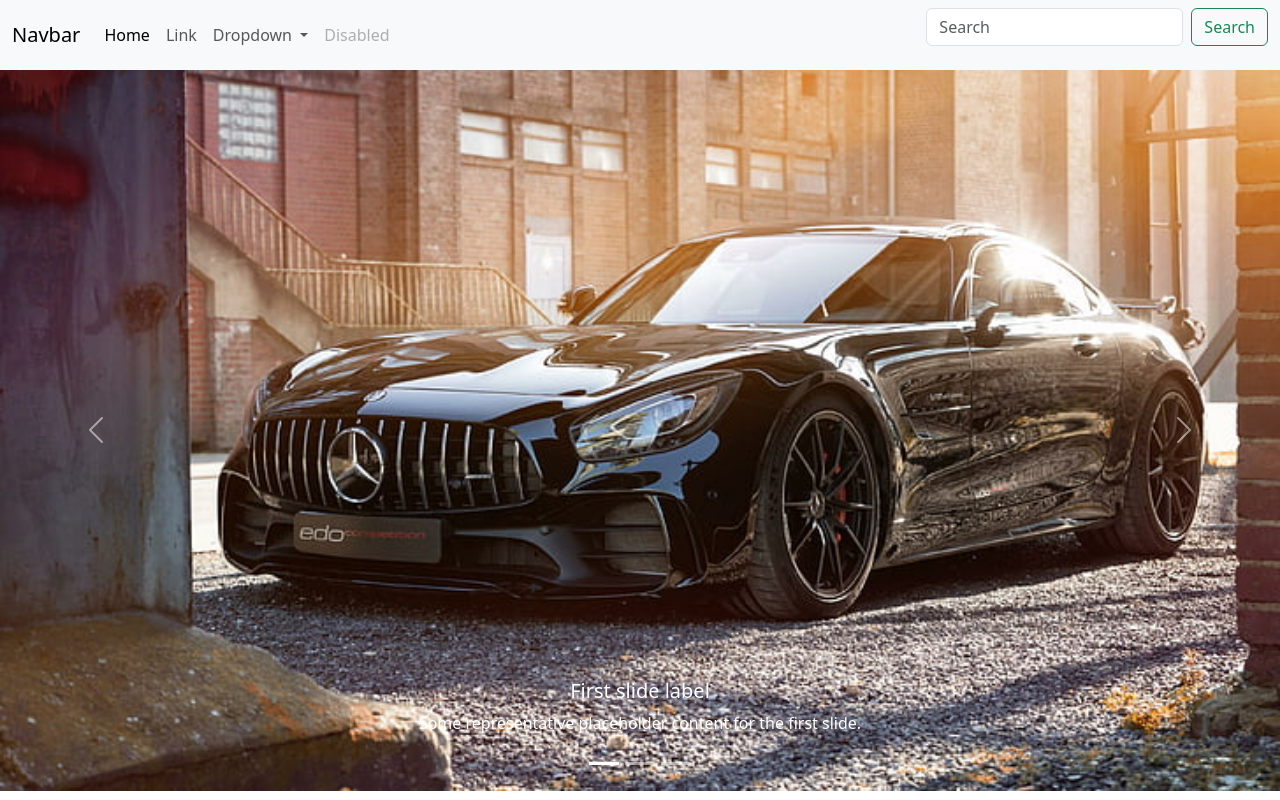
After one commit to JackEva/djangoProject, a Django app: template project/app/templates/app/sample.html in a window 1280 px wide. The commit adds this page. Run offline with Django 5.2, Linux system fonts and the light colour scheme; the template is opened without the code that fills it, so the values that code supplies are empty; some libraries are stand-ins or nearby versions.

Commit message:
end update

```diff
--- a/project/app/forms.py
+++ b/project/app/forms.py
@@ -1,5 +1,5 @@
 from django.forms import ModelForm
-from .models import Student
+from .models import Student,Faculty
 
 class StudentForm(ModelForm):
     class Meta:
@@ -8,5 +8,5 @@ class StudentForm(ModelForm):
 
 class FacultyForm(ModelForm):
     class Meta:
-        model = Student
-        fields = ['name', 'age', 'email' ]
+        model = Faculty
+        fields = ['first_name','last_name','age','email']
--- a/project/app/templates/app/base.html
+++ b/project/app/templates/app/base.html
@@ -1,20 +1,60 @@
+{% load django_bootstrap5 %}
+{% bootstrap_css %}
+{% bootstrap_javascript %}
+
 <!DOCTYPE html>
 <html lang="en">
 <head>
     <meta charset="UTF-8">
     <meta name="viewport" content="width=device-width, initial-scale=1.0">
-    <title>{% block title %}My App{% endblock %}</title>
-    <link rel="stylesheet" href="">
+    <title>{% block title %}Page Title{% endblock %}</title>
+   </head>
+
+
 </head>
 <body>
-    {% csrf_token %}
-    <form method="POST" action="">
-        {% csrf_token %}
-   {{form.as_p}}
-    <button type="submit">Submit</button>
+    {% block navbar %}
+    <nav class="navbar navbar-expand-lg navbar-light bg-light">
+        <div class="container-fluid">
+          <a class="navbar-brand" href="#">Navbar</a>
+          <button class="navbar-toggler" type="button" data-bs-toggle="collapse" data-bs-target="#navbarSupportedContent" aria-controls="navbarSupportedContent" aria-expanded="false" aria-label="Toggle navigation">
+            <span class="navbar-toggler-icon"></span>
+          </button>
+          <div class="collapse navbar-collapse" id="navbarSupportedContent">
+            <ul class="navbar-nav me-auto mb-2 mb-lg-0">
+              <li class="nav-item">
+                <a class="nav-link active" aria-current="page" href="#">Home</a>
+              </li>
+              <li class="nav-item">
+                <a class="nav-link" href="#">Link</a>
+              </li>
+              <li class="nav-item dropdown">
+                <a class="nav-link dropdown-toggle" href="#" id="navbarDropdown" role="button" data-bs-toggle="dropdown" aria-expanded="false">
+                  Dropdown
+                </a>
+                <ul class="dropdown-menu" aria-labelledby="navbarDropdown">
+                  <li><a class="dropdown-item" href="#">Action</a></li>
+                  <li><a class="dropdown-item" href="#">Another action</a></li>
+                  <li><hr class="dropdown-divider"></li>
+                  <li><a class="dropdown-item" href="#">Something else here</a></li>
+                </ul>
+              </li>
+              <li class="nav-item">
+                <a class="nav-link disabled" href="#" tabindex="-1" aria-disabled="true">Disabled</a>
+              </li>
+            </ul>
+            <form class="d-flex">
+              <input class="form-control me-2" type="search" placeholder="Search" aria-label="Search">
+              <button class="btn btn-outline-success" type="submit">Search</button>
+            </form>
+          </div>
+        </div>
+      </nav>
 
-    </form>
+    {% endblock %}
+    {% block content %}
 
+    {% endblock %}
 
 </body>
 </html>
--- /dev/null
+++ b/project/app/templates/app/sample.html
@@ -0,0 +1,44 @@
+{% extends 'app/base.html' %}
+
+{% block title %}Faculty List{% endblock %}
+{% block content %}
+<div id="carouselExampleCaptions" class="carousel slide" data-bs-ride="carousel">
+    <div class="carousel-indicators">
+      <button type="button" data-bs-target="#carouselExampleCaptions" data-bs-slide-to="0" class="active" aria-current="true" aria-label="Slide 1"></button>
+      <button type="button" data-bs-target="#carouselExampleCaptions" data-bs-slide-to="1" aria-label="Slide 2"></button>
+      <button type="button" data-bs-target="#carouselExampleCaptions" data-bs-slide-to="2" aria-label="Slide 3"></button>
+    </div>
+    <div class="carousel-inner">
+      <div class="carousel-item active">
+        <img src="static/i1.png" class="d-block w-100" alt="...">
+        <div class="carousel-caption d-none d-md-block">
+          <h5>First slide label</h5>
+          <p>Some representative placeholder content for the first slide.</p>
+        </div>
+      </div>
+      <div class="carousel-item">
+        <img src="static/i1.png" class="d-block w-100" alt="...">
+        <div class="carousel-caption d-none d-md-block">
+          <h5>Second slide label</h5>
+          <p>Some representative placeholder content for the second slide.</p>
+        </div>
+      </div>
+      <div class="carousel-item">
+        <img src="static/i1.png" class="d-block w-100" alt="...">
+        <div class="carousel-caption d-none d-md-block">
+          <h5>Third slide label</h5>
+          <p>Some representative placeholder content for the third slide.</p>
+        </div>
+      </div>
+    </div>
+    <button class="carousel-control-prev" type="button" data-bs-target="#carouselExampleCaptions" data-bs-slide="prev">
+      <span class="carousel-control-prev-icon" aria-hidden="true"></span>
+      <span class="visually-hidden">Previous</span>
+    </button>
+    <button class="carousel-control-next" type="button" data-bs-target="#carouselExampleCaptions" data-bs-slide="next">
+      <span class="carousel-control-next-icon" aria-hidden="true"></span>
+      <span class="visually-hidden">Next</span>
+    </button>
+  </div>
+
+{% endblock %}
--- a/project/app/urls.py
+++ b/project/app/urls.py
@@ -4,6 +4,9 @@ from . import views
 urlpatterns = [
     path('sample',views.sample,name="jack"),
     path('faculty',views.faculty, name="faculty"),
-    path('cfaculty',views.create_faculty, name="create_faculty")
+    path('cfaculty',views.create_faculty, name="create_faculty"),
+    path('delete/<int:id>',views.delete_faculty, name="delete_faculty"),
+    # path('update/<int:id>',views.update_faculty, name="update_faculty"),
+
 
 ]
```
Also changed, not shown: project/app/models.py (+12 -0 lines), project/app/static/style.css (added, +12 -0 lines), project/app/templates/app/faculty.html (+23 -4 lines), project/app/views.py (+17 -10 lines), project/project/settings.py (+8 -3 lines), project/app/static/i1.png (added), project/app/static/i2.png (added), project/db.sqlite3.
